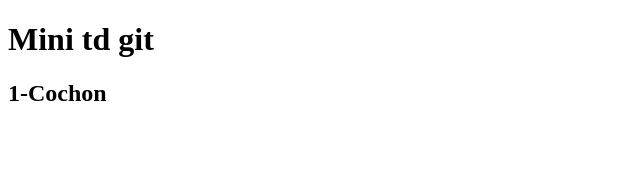
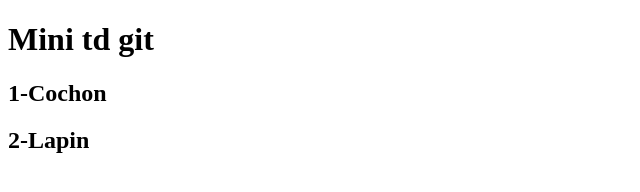
Before and after one commit to EmilieGen24/Mini-td_git_V2, a plain HTML site: page index.html in a window 1280 px wide. Shown: the whole page, without its empty margins (0-640 px from the left). Drawn offline with Linux system fonts and the light colour scheme.

Commit message:
ajout h2 lapin

```diff
--- a/index.html
+++ b/index.html
@@ -10,6 +10,8 @@
 
     <h2>1-Cochon</h2>
 
+    <h2>2-Lapin</h2>
+
 
 
 </body>
```
